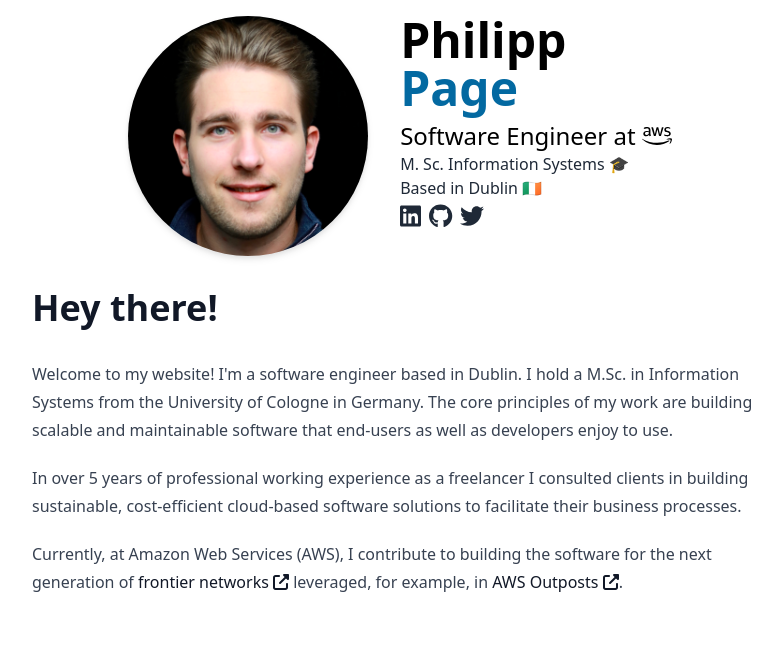
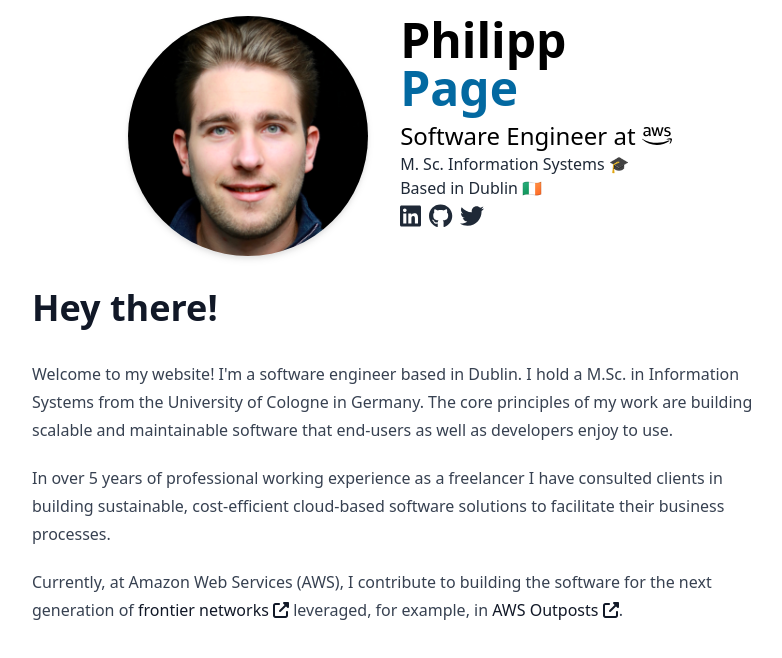
Before and after one commit to phipag/philipp-page, a Next.js app: page / in a window 1280 px wide. Shown: the top 658 px of the page, without its empty margins (240-1022 px from the left). Built offline with nearby package versions, Linux system fonts and the light colour scheme.

Commit message:
Fix grammer issue in intro.

```diff
--- a/app/sections/intro.tsx
+++ b/app/sections/intro.tsx
@@ -11,8 +11,8 @@ export default function Intro() {
         software that end-users as well as developers enjoy to use.
       </p>
       <p>
-        In over 5 years of professional working experience as a freelancer I consulted clients in building sustainable,
-        cost-efficient cloud-based software solutions to facilitate their business processes.
+        In over 5 years of professional working experience as a freelancer I have consulted clients in building
+        sustainable, cost-efficient cloud-based software solutions to facilitate their business processes.
         {/*TODO: Include references to a portfolio here.*/}
       </p>
       <p>
```
